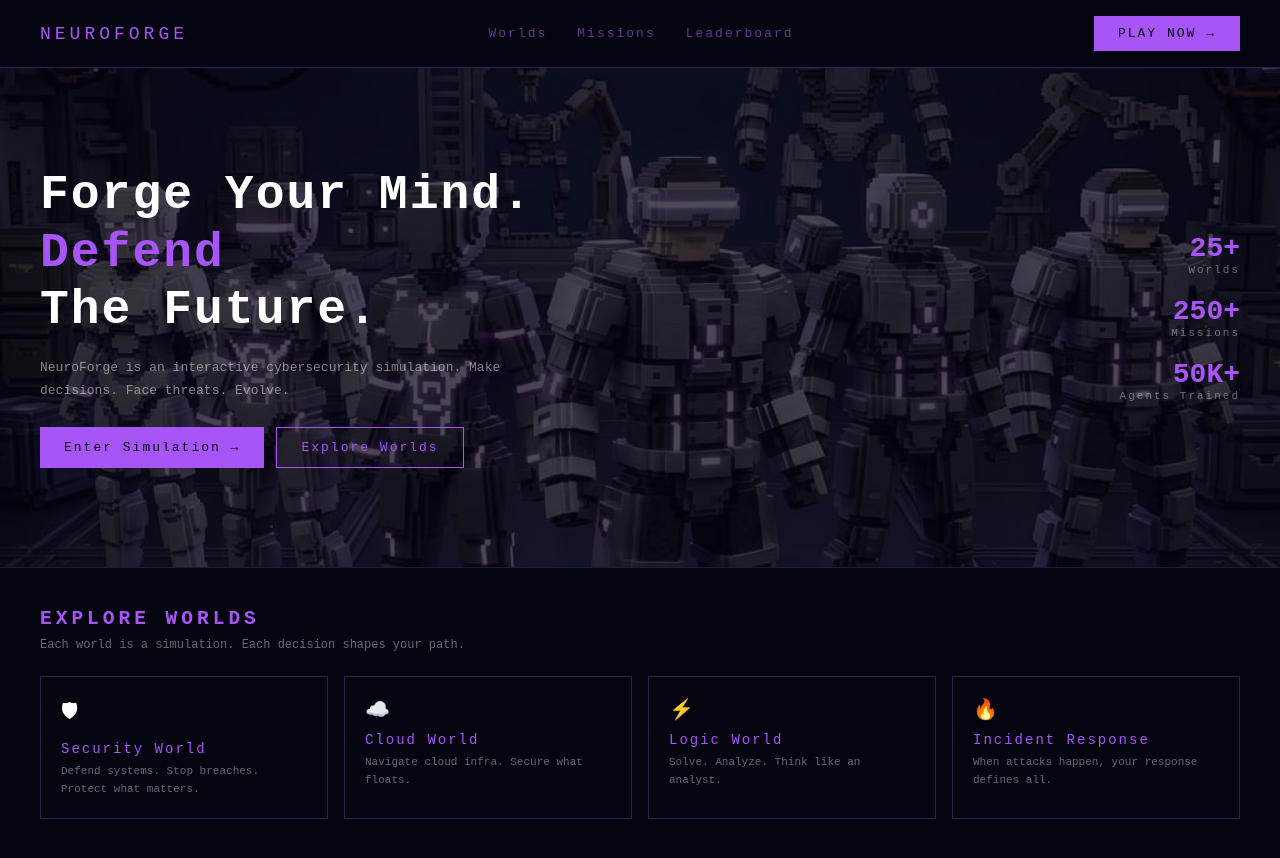
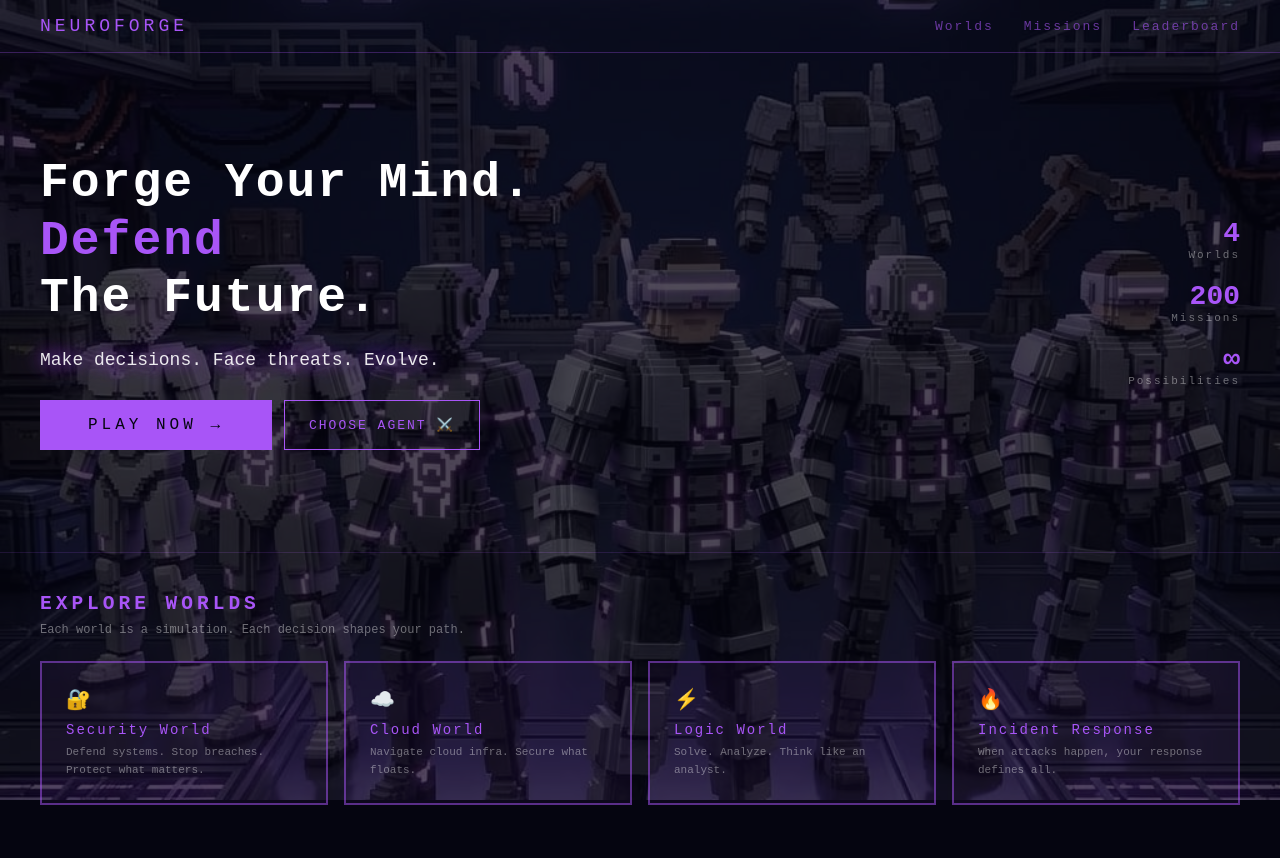
Before and after one commit to rh3eeacysec/NeuroForge, a plain HTML site: page dashboard.html in a window 1280 px wide. Drawn offline with Linux system fonts and the light colour scheme.

Commit message:
Refactor dashboard layout and enhance interactivity
Updated the dashboard layout and styles, improved navigation links, and added dynamic welcome message functionality.

```diff
--- a/dashboard.html
+++ b/dashboard.html
@@ -7,6 +7,8 @@
     body { background: #050510; color: #fff; font-family: monospace; }
 
     nav {
+      position: relative;
+      z-index: 1;
       display: flex;
       justify-content: space-between;
       align-items: center;
@@ -17,16 +19,6 @@
     .nav-links { display: flex; gap: 30px; font-size: 13px; }
     .nav-links a { color: rgba(168,85,247,0.6); text-decoration: none; letter-spacing: 2px; }
     .nav-links a:hover { color: #a855f7; }
-    .play-btn {
-      background: #a855f7;
-      color: #050510;
-      border: none;
-      padding: 10px 24px;
-      font-family: monospace;
-      font-size: 13px;
-      letter-spacing: 2px;
-      cursor: pointer;
-    }
 
     .hero {
       position: relative;
@@ -38,6 +30,16 @@
       overflow: hidden;
       min-height: 500px;
     }
+
+    .hero-img {
+      position: fixed;
+      right: 0; top: 0;
+      width: 100%; height: 100%;
+      object-fit: cover;
+      opacity: 0.3;
+      z-index: 0;
+    }
+
     .hero-text { z-index: 2; max-width: 500px; }
     .hero-text h1 {
       font-size: 48px;
@@ -47,21 +49,29 @@
     }
     .hero-text h1 span { color: #a855f7; }
     .hero-text p {
-      font-size: 13px;
-      color: rgba(255,255,255,0.5);
+      font-size: 18px;
+      color: rgba(255,255,255,0.9);
       margin: 16px 0 24px;
       line-height: 1.8;
+      animation: glow 1.5s ease-in-out infinite alternate;
     }
+
+    @keyframes glow {
+      from { text-shadow: 0 0 5px #a855f7; }
+      to { text-shadow: 0 0 20px #a855f7, 0 0 40px #a855f7; }
+    }
+
     .hero-btns { display: flex; gap: 12px; }
     .btn-primary {
       background: #a855f7;
       color: #050510;
       border: none;
-      padding: 12px 24px;
+      padding: 16px 48px;
       font-family: monospace;
-      font-size: 13px;
-      letter-spacing: 2px;
+      font-size: 16px;
+      letter-spacing: 4px;
       cursor: pointer;
+      z-index: 2;
     }
     .btn-secondary {
       background: none;
@@ -72,19 +82,8 @@
       font-size: 13px;
       letter-spacing: 2px;
       cursor: pointer;
+      z-index: 2;
     }
-
-    .hero-img {
-  position: absolute;
-  right: 0;
-  top: 0;
-  width: 100%;
-  height: 100%;
-  object-fit: cover;
-  opacity: 0.3;
-  z-index: 1;
-}
-
 
     .hero-stats {
       position: relative;
@@ -97,7 +96,7 @@
     .stat-num { font-size: 28px; font-weight: bold; color: #a855f7; }
     .stat-lbl { font-size: 11px; color: rgba(255,255,255,0.4); letter-spacing: 2px; }
 
-    .worlds { padding: 40px; }
+    .worlds { padding: 40px; position: relative; z-index: 1; }
     .worlds h2 { letter-spacing: 4px; color: #a855f7; margin-bottom: 8px; }
     .worlds p { font-size: 12px; color: rgba(255,255,255,0.4); margin-bottom: 24px; }
     .world-grid {
@@ -106,43 +105,52 @@
       gap: 16px;
     }
     .world-card {
-      border: 1px solid rgba(168,85,247,0.3);
-      padding: 20px;
+      border: 2px solid rgba(168,85,247,0.5);
+      padding: 24px;
       cursor: pointer;
       transition: all 0.3s;
+      background: rgba(168,85,247,0.05);
     }
-    .world-card:hover { border-color: #a855f7; background: rgba(168,85,247,0.05); }
+    .world-card:hover { border-color: #a855f7; background: rgba(168,85,247,0.1); }
     .world-icon { font-size: 20px; margin-bottom: 10px; }
     .world-name { font-size: 14px; letter-spacing: 2px; color: #a855f7; margin-bottom: 6px; }
     .world-desc { font-size: 11px; color: rgba(255,255,255,0.4); line-height: 1.6; }
+
+    .agent-display {
+      position: fixed;
+      bottom: 0;
+      right: 40px;
+      z-index: 3;
+      height: 320px;
+    }
+    .agent-display img { height: 100%; object-fit: contain; }
   </style>
 </head>
 <body>
 
   <nav>
-    <div class="logo">NEUROFORGE</div>
+    <div class="logo" id="logo">NEUROFORGE</div>
     <div class="nav-links">
-      <a href="#">Worlds</a>
+      <a href="worlds.html">Worlds</a>
       <a href="#">Missions</a>
-      <a href="#">Leaderboard</a>
+      <a href="leaderboard.html">Leaderboard</a>
     </div>
-    <button class="play-btn" onclick="window.location.href='index.html'">PLAY NOW →</button>
   </nav>
 
   <div class="hero">
     <img src="characters.jpeg" class="hero-img" />
     <div class="hero-text">
       <h1>Forge Your Mind.<br><span>Defend</span><br>The Future.</h1>
-      <p>NeuroForge is an interactive cybersecurity simulation. Make decisions. Face threats. Evolve.</p>
+      <p id="welcome-msg">Make decisions. Face threats. Evolve.</p>
       <div class="hero-btns">
-        <button class="btn-primary" onclick="window.location.href='index.html'">Enter Simulation →</button>
-        <button class="btn-secondary">Explore Worlds</button>
+        <button class="btn-primary" onclick="window.location.href='worlds.html'">PLAY NOW →</button>
+        <button class="btn-secondary" onclick="window.location.href='character-select.html'">CHOOSE AGENT ⚔️</button>
       </div>
     </div>
     <div class="hero-stats">
-      <div><div class="stat-num">25+</div><div class="stat-lbl">Worlds</div></div>
-      <div><div class="stat-num">250+</div><div class="stat-lbl">Missions</div></div>
-      <div><div class="stat-num">50K+</div><div class="stat-lbl">Agents Trained</div></div>
+      <div><div class="stat-num">4</div><div class="stat-lbl">Worlds</div></div>
+      <div><div class="stat-num">200</div><div class="stat-lbl">Missions</div></div>
+      <div><div class="stat-num">∞</div><div class="stat-lbl">Possibilities</div></div>
     </div>
   </div>
 
@@ -150,22 +158,22 @@
     <h2>EXPLORE WORLDS</h2>
     <p>Each world is a simulation. Each decision shapes your path.</p>
     <div class="world-grid">
-      <div class="world-card">
-        <div class="world-icon">🛡</div>
+      <div class="world-card" onclick="window.location.href='security.html'">
+        <div class="world-icon">🔐</div>
         <div class="world-name">Security World</div>
         <div class="world-desc">Defend systems. Stop breaches. Protect what matters.</div>
       </div>
-      <div class="world-card">
+      <div class="world-card" onclick="window.location.href='cloud.html'">
         <div class="world-icon">☁️</div>
         <div class="world-name">Cloud World</div>
         <div class="world-desc">Navigate cloud infra. Secure what floats.</div>
       </div>
-      <div class="world-card">
+      <div class="world-card" onclick="window.location.href='logic.html'">
         <div class="world-icon">⚡</div>
         <div class="world-name">Logic World</div>
         <div class="world-desc">Solve. Analyze. Think like an analyst.</div>
       </div>
-      <div class="world-card">
+      <div class="world-card" onclick="window.location.href='incident.html'">
         <div class="world-icon">🔥</div>
         <div class="world-name">Incident Response</div>
         <div class="world-desc">When attacks happen, your response defines all.</div>
@@ -173,5 +181,19 @@
     </div>
   </div>
 
+  <script>
+    var player = localStorage.getItem("player");
+    var playerID = localStorage.getItem("playerID");
+    var agentImg = localStorage.getItem("agentImg");
+    var agentName = localStorage.getItem("agentName");
+
+    if (player) {
+      document.getElementById("logo").textContent = "NEUROFORGE — " + player.toUpperCase();
+      document.getElementById("welcome-msg").textContent = "READY TO PLAY, " + player.toUpperCase() + " " + playerID + " — MAKE DECISIONS. FACE THREATS. EVOLVE.";
+    }
+
+
+  </script>
+
 </body>
 </html>
```
